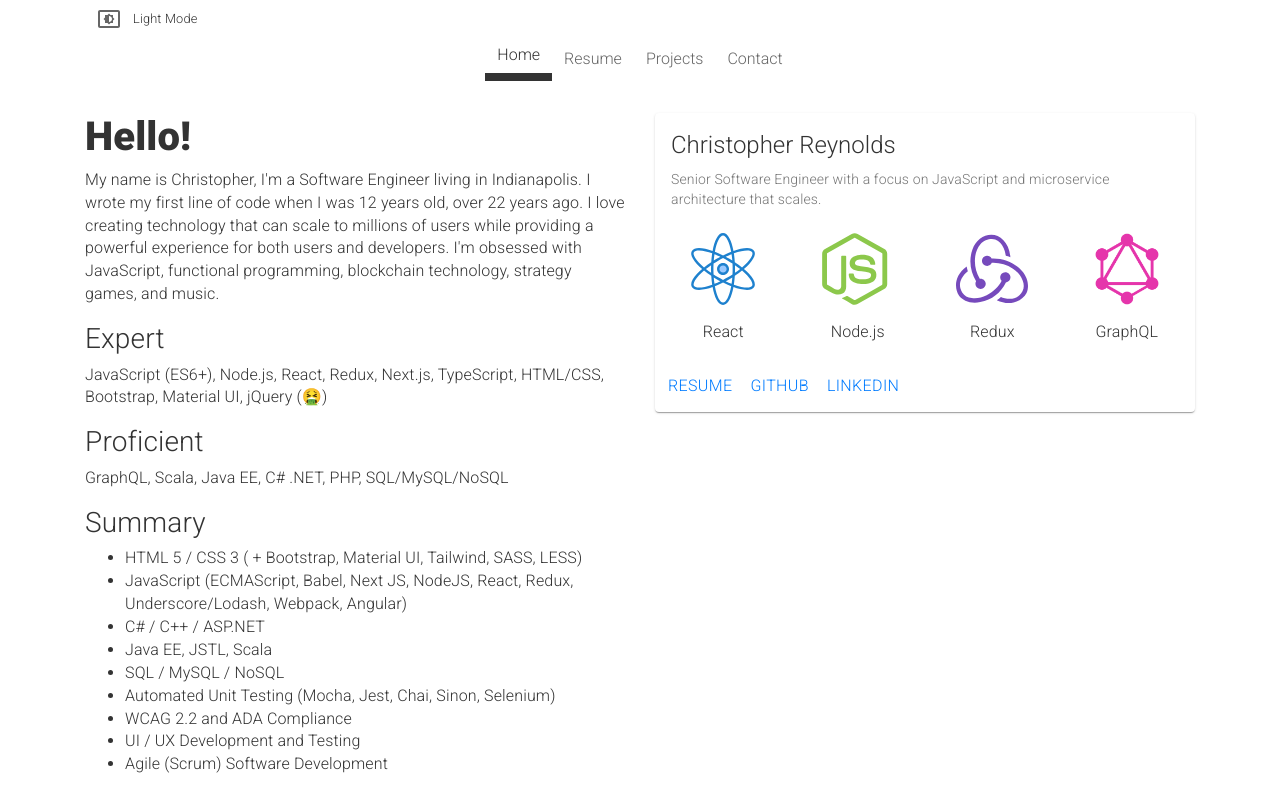
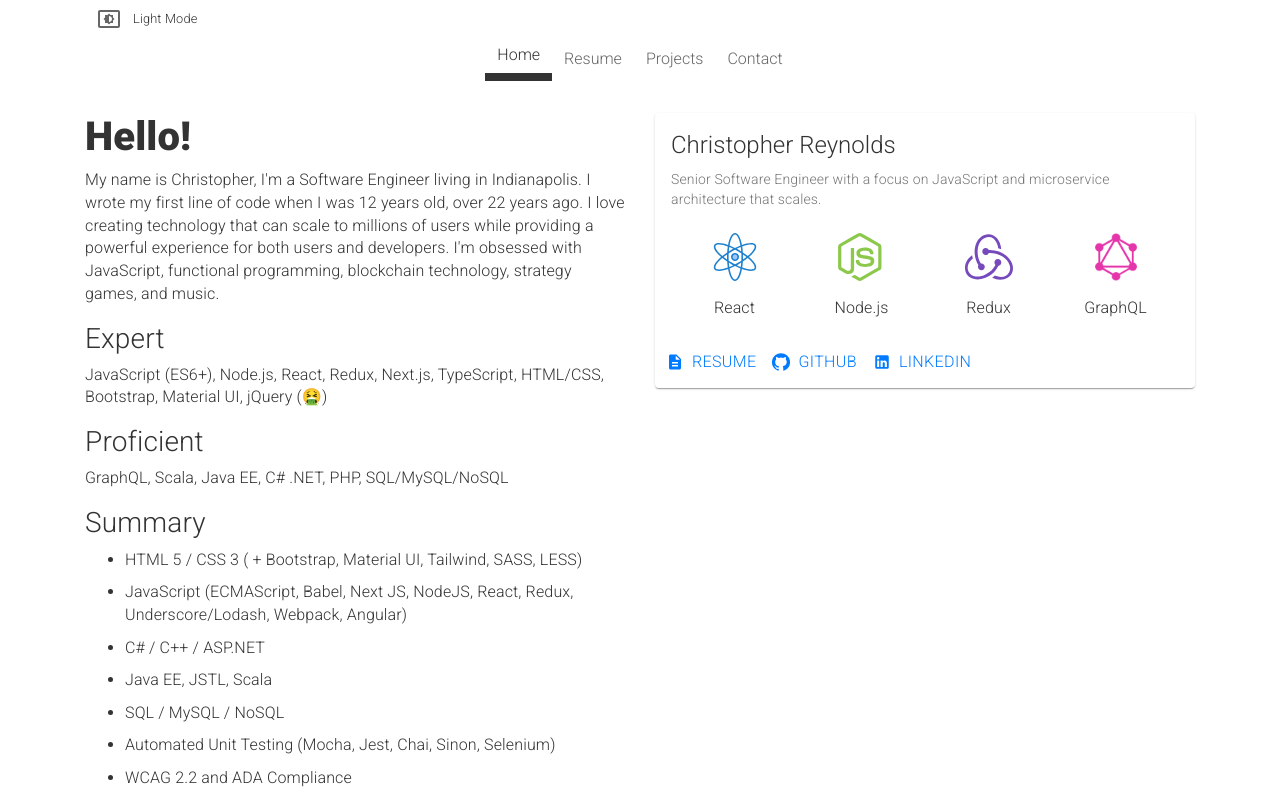
Before and after one commit to christopherrobin/portfolio, a React (Create React App) app: page /hello in a window 1280 px wide. Shown: the top 794 px of the page. Built offline with nearby package versions, Linux system fonts and the light colour scheme.

Commit message:
Business card links/icons updated, resume updated

```diff
--- a/src/App.js
+++ b/src/App.js
@@ -160,7 +160,6 @@ const App = () => {
                         href="https://www.linkedin.com/in/christopherrr"
                         target="_blank"
                         rel="noopener noreferrer"
-                        // style={{ marginLeft: "1em" }}
                       >
                         <Button block>
                           <LinkedInIcon /> @Christopherrr
--- a/src/App.scss
+++ b/src/App.scss
@@ -86,15 +86,6 @@ path:hover {
   .selected-menu-item:hover { text-decoration: none; }
 }
 
-/* Smartphones (portrait and landscape) ----------- */
-@media only screen and (min-device-width : 320px) and (max-device-width : 480px) {
-  #top-banner {
-    h1 {
-      text-align: center;
-    }
-  }
-}
-
 #app-container h1{
   font-weight: 900;
 }
@@ -108,8 +99,45 @@ path:hover {
 .skill-logo {
   text-align: center;
   img {
-    width: 4.5em;
-    height: 4.5em;
+    width: 3em;
+    height: 3em;
     margin-bottom: 1em;
   }
 }
+
+#card-actions {
+  button {
+    text-align: center;
+    svg {
+      fill: $link-color;
+      width: 1em;
+      height: 1em;
+    }
+  }
+}
+
+#business-card {
+  margin-bottom: 2em;
+}
+
+ul {
+  li {
+    margin-top: 0.6em;
+  }
+}
+
+/* Smartphones (portrait and landscape) ----------- */
+@media only screen and (min-device-width : 320px) and (max-device-width : 480px) {
+  #top-banner {
+    h1 {
+      text-align: center;
+    }
+  }
+
+  .skill-logo {
+    // This is our sub title on the main card
+    div {
+      font-size: 0.8em;
+    }
+  }
+}
--- a/src/components/BusinessCard.js
+++ b/src/components/BusinessCard.js
@@ -1,19 +1,26 @@
 import React from 'react';
-import { Col, Row } from 'reactstrap';
+import { NavLink } from "react-router-dom";
+import { Container, Col, Row } from 'reactstrap';
 import Card from '@material-ui/core/Card';
 import CardActions from '@material-ui/core/CardActions';
 import CardContent from '@material-ui/core/CardContent';
 import Button from '@material-ui/core/Button';
 import Typography from '@material-ui/core/Typography';
-import { NavLink } from "react-router-dom";
+
+// Tech logos
 import ReactLogo from ".././react.svg";
 import NodeLogo from ".././node.svg";
 import GraphLogo from ".././graphql.png";
 import ReduxLogo from ".././redux.svg";
 
+// Material Icons
+import LinkedInIcon from '@material-ui/icons/LinkedIn';
+import GitHubIcon from '@material-ui/icons/GitHub';
+import DescriptionIcon from '@material-ui/icons/Description';
+
 export default function BusinessCard() {
   return (
-    <Card>
+    <Card id="business-card">
         <CardContent>
           <Typography gutterBottom variant="h5" component="h2">
             Christopher Reynolds
@@ -21,6 +28,7 @@ export default function BusinessCard() {
           <Typography variant="body2" color="textSecondary" component="p">
             Senior Software Engineer with a focus on JavaScript and microservice architecture that scales.
           </Typography>
+          <Container>
           <Row style={{ marginTop: '1.5em' }}>
             <Col xs={3} className="skill-logo">
                 <img src={ReactLogo} alt="React logo" />
@@ -39,12 +47,13 @@ export default function BusinessCard() {
                 <div>GraphQL</div>
             </Col>
           </Row>
+          </Container>
         </CardContent>
 
-      <CardActions>
-        <Button size="small" color="primary"><NavLink to="/resume">Resume</NavLink></Button>
-        <Button size="small" color="primary"><a target="blank" href="https://github.com/christopherrobin/">Github</a></Button>
-        <Button size="small" color="primary"><a target="blank" href="https://www.linkedin.com/in/christopherrr/">LinkedIn</a></Button>
+      <CardActions id="card-actions">
+        <Button size="small" color="primary" startIcon={<DescriptionIcon />}><NavLink to="/resume">Resume</NavLink></Button>
+        <Button size="small" color="primary" startIcon={<GitHubIcon />}><a target="blank" href="https://github.com/christopherrobin/">GitHub</a></Button>
+        <Button size="small" color="primary" startIcon={<LinkedInIcon />}><a target="blank" href="https://www.linkedin.com/in/christopherrr/">LinkedIn</a></Button>
       </CardActions>
     </Card>
   );
--- a/src/components/Resume.js
+++ b/src/components/Resume.js
@@ -77,9 +77,13 @@ export default function Resume() {
                 data, and unidirectional data flow that can scale to millions
                 of users.
               </li>
-              <li>One of three software engineers to lead the front-end re-branding effort from Angie's List to Angi after the companies merged.</li>
+              <li>Coordinating with product owners, UX designers, customer service representatives, and outside parties to create and implement business requirements.</li>
+              <li>Responsible for creating and breaking down large project requests ("Epics" in Jira) into manageable stories, tasks, and sub-tasks so we can accurately groom, point, and deliver those projects on time.</li>
+              <li>Led the massive front-end re-branding effort from Angie's List to Angi for the Service Provider vertical. (and parts of other verticals)</li>
+              <li>I take professional growth seriously, I mentored many engineers with minimal enterprise level JavaScript experience to be successful and confident front-end engineers. </li>
+              <li>Participated as part of the transition team after the IAC acquisition and the following Home Advisor/Handy/Angie's List merger</li>
               <li>
-                In 2016 we finished a multiple year initiative to drop the pay
+                In 2016 I was part of the team that finished a multiple year initiative to drop the pay
                 wall, integrate a lead generation vertical, and migrate our
                 website to a completely new state of the art platform.
               </li>
--- a/src/variables.scss
+++ b/src/variables.scss
@@ -2,3 +2,4 @@ $primary-dark: #333;
 $primary-gray: #666;
 $light-gray: #f1f1f1;
 $secondary: #33bbd3;
+$link-color: #007bff;
```
Also changed, not shown: 1 other file (tests, documents, lock files or other folders).
